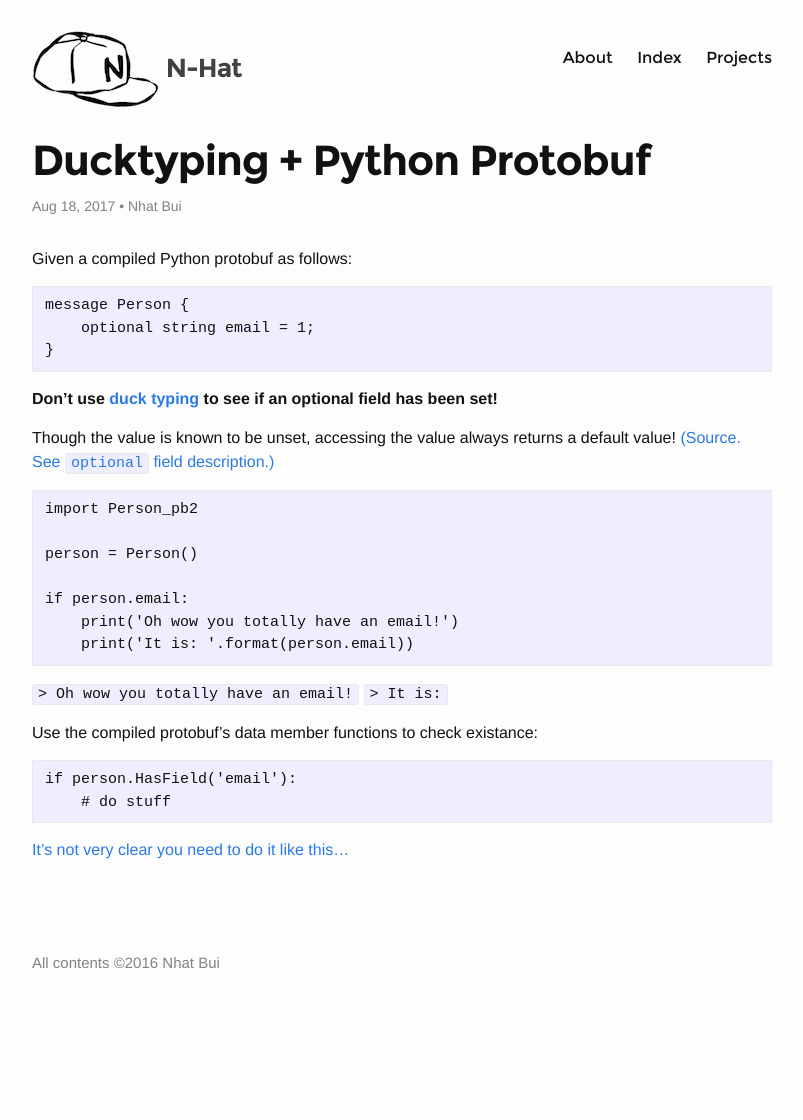
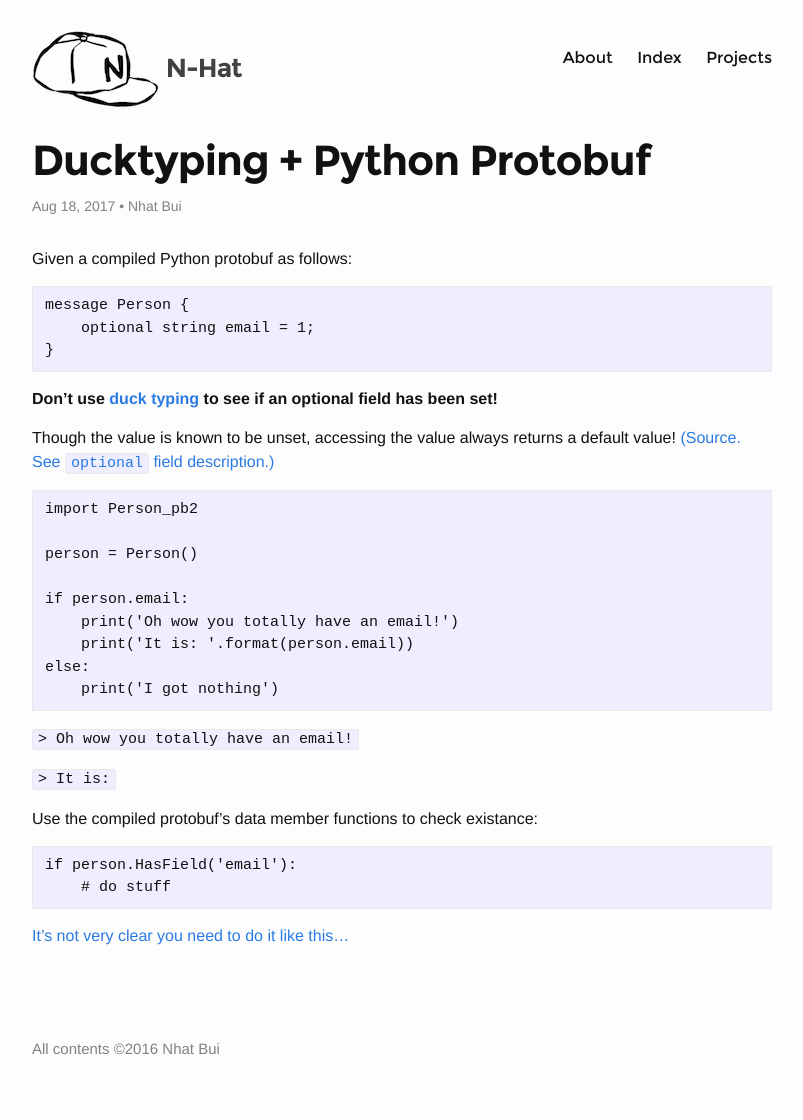
Before and after one commit to nhatbui/nhatbui.github.io, a Jekyll site: the page built from _posts/2017-08-18-ducktypingprotobufs.md, in a window 1280 px wide. Shown: the whole page, without its empty margins (238-1041 px from the left). Built offline with Jekyll 4.4.1, drawn with Linux system fonts in a browser that asks for light colours; before the commit the page ends 1035 px from its top, so only the background shows below that.

Commit message:
Fix lines showing console output

````diff
--- a/_posts/2017-08-18-ducktypingprotobufs.md
+++ b/_posts/2017-08-18-ducktypingprotobufs.md
@@ -28,9 +28,12 @@ person = Person()
 if person.email:
     print('Oh wow you totally have an email!')
     print('It is: '.format(person.email))
+else:
+    print('I got nothing')
 ```
 
 `> Oh wow you totally have an email!`
+
 `> It is:`
 
 Use the compiled protobuf's data member functions to check existance:
````
